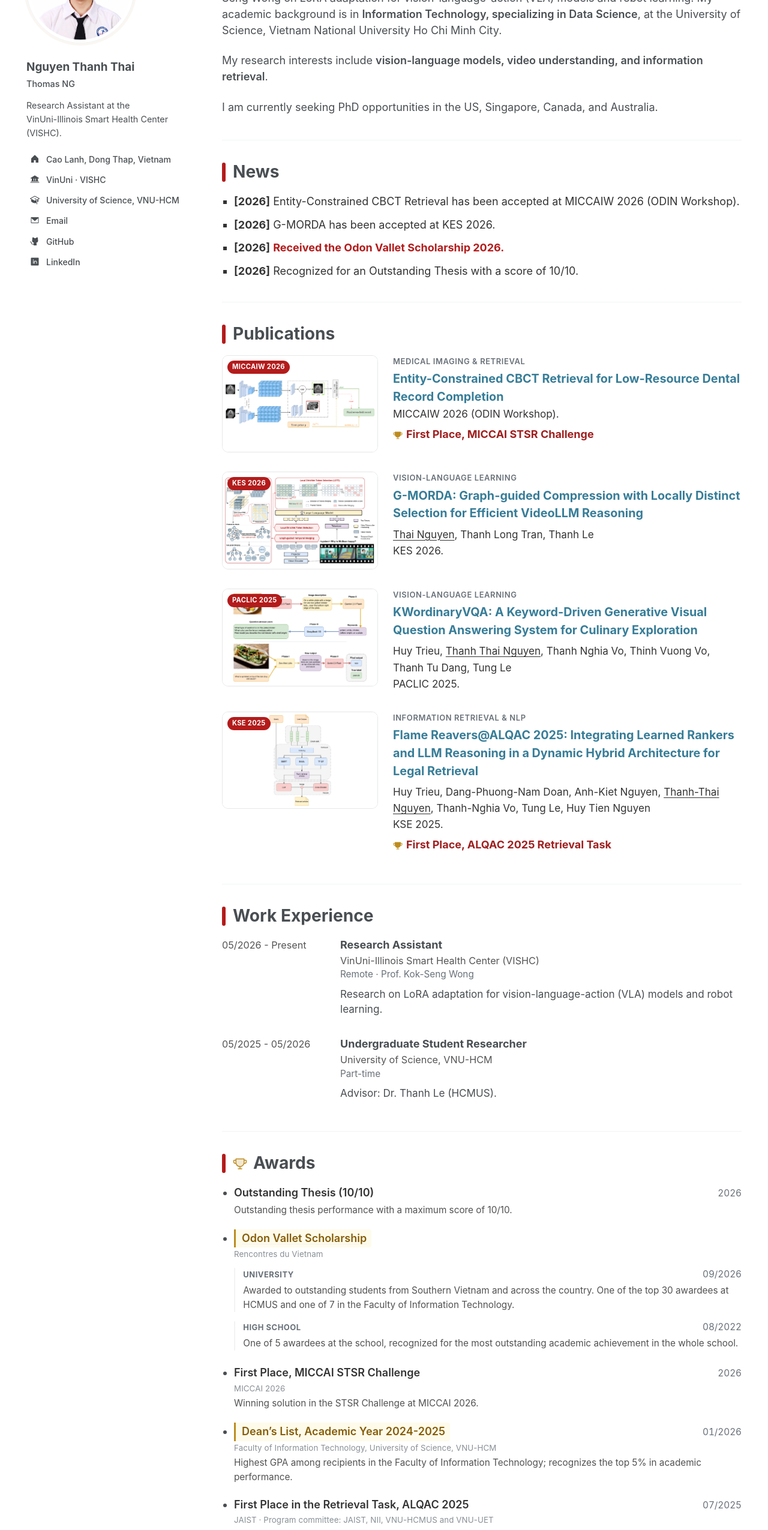
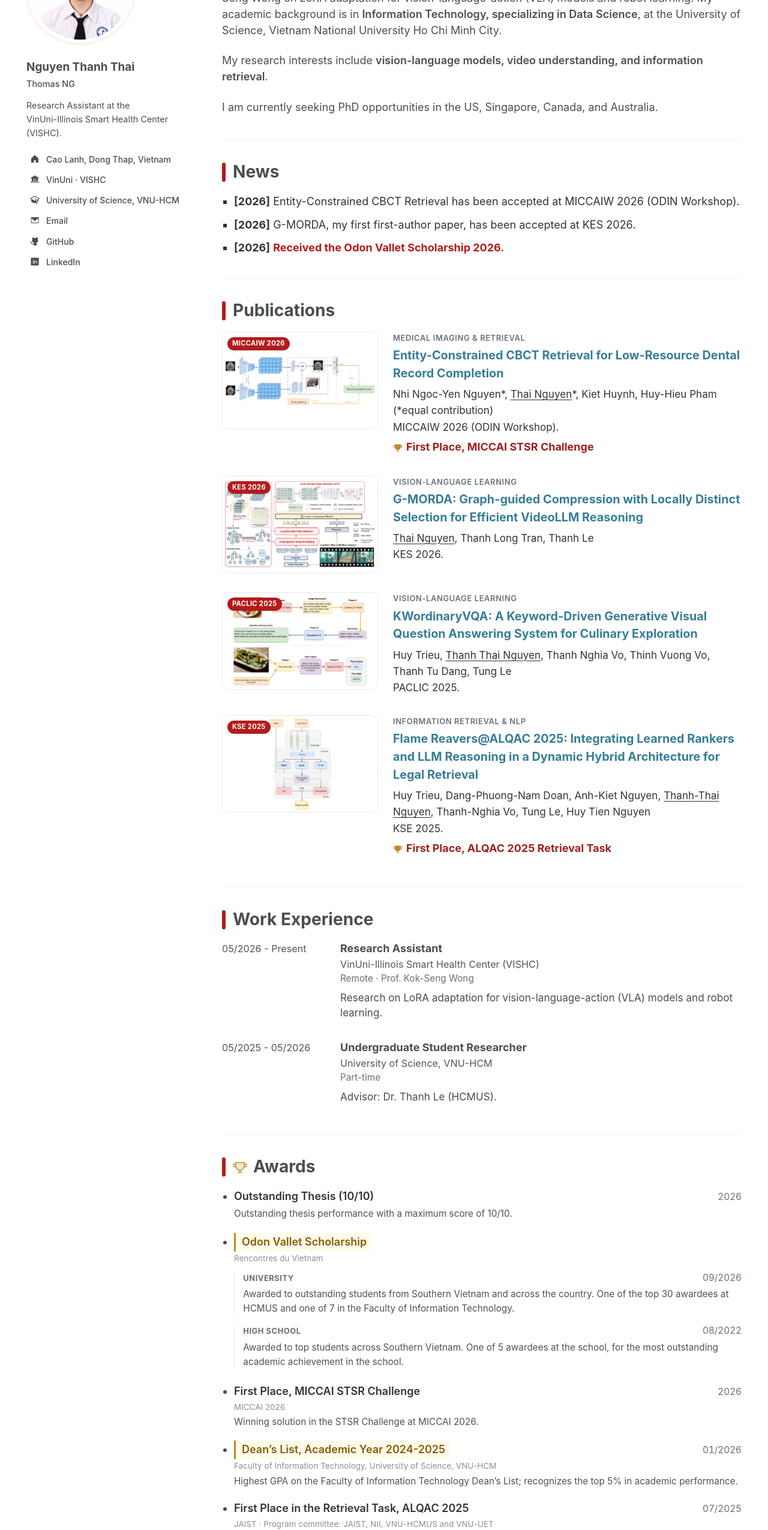
Before and after one commit to Banhmikepthit0105/Banhmikepthit0105.github.io, a React (Vite) app: page / in a window 1280 px wide. Shown: the part 234-2784 px from the top of the page at 60% size. Built offline with nearby package versions, Linux system fonts and the light colour scheme.

Commit message:
Update content.js

```diff
--- a/src/content.js
+++ b/src/content.js
@@ -2,13 +2,12 @@
 export const profile = {
   news: [
     { date: '2026', text: 'Entity-Constrained CBCT Retrieval has been accepted at MICCAIW 2026 (ODIN Workshop).' },
-    { date: '2026', text: 'G-MORDA has been accepted at KES 2026.' },
+    { date: '2026', text: 'G-MORDA, my first first-author paper, has been accepted at KES 2026.' },
     { date: '2026', text: 'Received the Odon Vallet Scholarship 2026.', highlight: true },
-    { date: '2026', text: 'Recognized for an Outstanding Thesis with a score of 10/10.' },
   ],
   // Title links open on hover/click; `image` is a real figure, `art` is the drawn fallback in PaperArt.jsx.
   publications: [
-    { topic: 'Medical Imaging & Retrieval', title: 'Entity-Constrained CBCT Retrieval for Low-Resource Dental Record Completion', authors: '', venue: 'MICCAIW 2026 (ODIN Workshop).', distinction: 'First Place, MICCAI STSR Challenge', badge: 'MICCAIW 2026', art: 'cbct', image: '/assets/papers/cbct-retrieval.png' },
+    { topic: 'Medical Imaging & Retrieval', title: 'Entity-Constrained CBCT Retrieval for Low-Resource Dental Record Completion', authors: 'Nhi Ngoc-Yen Nguyen*, Thai Nguyen*, Kiet Huynh, Huy-Hieu Pham (*equal contribution)', venue: 'MICCAIW 2026 (ODIN Workshop).', distinction: 'First Place, MICCAI STSR Challenge', badge: 'MICCAIW 2026', art: 'cbct', image: '/assets/papers/cbct-retrieval.png' },
     { topic: 'Vision-Language Learning', title: 'G-MORDA: Graph-guided Compression with Locally Distinct Selection for Efficient VideoLLM Reasoning', url: 'https://github.com/Banhmikepthit0105/G-MORDA', authors: 'Thai Nguyen, Thanh Long Tran, Thanh Le', venue: 'KES 2026.', badge: 'KES 2026', art: 'gmorda', image: '/assets/papers/g-morda.png' },
     { topic: 'Vision-Language Learning', title: 'KWordinaryVQA: A Keyword-Driven Generative Visual Question Answering System for Culinary Exploration', url: 'https://aclanthology.org/2025.paclic-1.31/', authors: 'Huy Trieu, Thanh Thai Nguyen, Thanh Nghia Vo, Thinh Vuong Vo, Thanh Tu Dang, Tung Le', venue: 'PACLIC 2025.', badge: 'PACLIC 2025', art: 'kwordinaryvqa', image: '/assets/papers/kwordinaryvqa.png' },
     { topic: 'Information Retrieval & NLP', title: 'Flame Reavers@ALQAC 2025: Integrating Learned Rankers and LLM Reasoning in a Dynamic Hybrid Architecture for Legal Retrieval', url: 'https://kse2025.kse-conferences.org/wp-content/uploads/sites/10/2025/10/kse-2025-proceedings.pdf', authors: 'Huy Trieu, Dang-Phuong-Nam Doan, Anh-Kiet Nguyen, Thanh-Thai Nguyen, Thanh-Nghia Vo, Tung Le, Huy Tien Nguyen', venue: 'KSE 2025.', distinction: 'First Place, ALQAC 2025 Retrieval Task', badge: 'KSE 2025', art: 'flamereavers', image: '/assets/papers/flame-reavers.png' },
@@ -19,7 +18,7 @@ export const profile = {
   ],
   education: [
     { period: '10/2022 - 10/2026', institution: 'University of Science, VNU-HCM', degree: 'Bachelor’s degree in Information Technology', details: ['GPA 9.06/10 (3.81/4.0).', 'Top 5% of the Faculty of Information Technology by GPA.', 'Dean’s List for Academic Year 2024-2025, with the highest GPA on the list.', 'Odon Vallet Scholarship 2026.'] },
-    { period: '2019 - 2022', institution: 'Nguyen Quang Dieu High School for the Gifted', degree: 'High School Diploma · Chemistry', details: ['Traditional Flag for Academic Excellence - sole recipient.', 'Third Prize, Vietnam National Chemistry Olympiad.'] },
+    { period: '2019 - 2022', institution: 'Nguyen Quang Dieu High School for the Gifted', degree: 'High School Diploma · Chemistry', details: ['Traditional Flag for Academic Excellence, the only student in the school to receive it.', 'Third Prize, Vietnam National Chemistry Olympiad.'] },
   ],
   // Project titles link to their public repositories.
   projects: [
@@ -38,14 +37,14 @@ export const profile = {
     { title: 'Odon Vallet Scholarship', featured: true, issuer: 'Rencontres du Vietnam', url: 'https://www.fondationvallet.org/bourses/vietnam/', description: 'Awarded twice, at two stages of study.',
       rounds: [
         { date: '09/2026', stage: 'University', description: 'Awarded to outstanding students from Southern Vietnam and across the country. One of the top 30 awardees at HCMUS and one of 7 in the Faculty of Information Technology.' },
-        { date: '08/2022', stage: 'High school', description: 'One of 5 awardees at the school, recognized for the most outstanding academic achievement in the whole school.' },
+        { date: '08/2022', stage: 'High school', description: 'Awarded to top students across Southern Vietnam. One of 5 awardees at the school, for the most outstanding academic achievement in the school.' },
       ] },
     { date: '2026', title: 'First Place, MICCAI STSR Challenge', issuer: 'MICCAI 2026', description: 'Winning solution in the STSR Challenge at MICCAI 2026.' },
-    { date: '01/2026', title: 'Dean’s List, Academic Year 2024-2025', featured: true, issuer: 'Faculty of Information Technology, University of Science, VNU-HCM', description: 'Highest GPA among recipients in the Faculty of Information Technology; recognizes the top 5% in academic performance.' },
+    { date: '01/2026', title: 'Dean’s List, Academic Year 2024-2025', featured: true, issuer: 'Faculty of Information Technology, University of Science, VNU-HCM', description: 'Highest GPA on the Faculty of Information Technology Dean’s List; recognizes the top 5% in academic performance.' },
     { date: '07/2025', title: 'First Place in the Retrieval Task, ALQAC 2025', issuer: 'JAIST · Program committee: JAIST, NII, VNU-HCMUS and VNU-UET', description: 'Winning legal-document retrieval system at the Automated Legal Question Answering Competition.' },
     { date: '05/2025', title: 'Academic Excellence Scholarship (Winter 2024 & Spring 2025)', issuer: 'University of Science, VNU-HCM', description: 'Awarded for a top-20 GPA in the academic year.' },
     { date: '05/2022', title: 'Third Prize, Vietnam National Olympiad', issuer: 'Vietnam Ministry of Education and Training', description: 'National-level recognition in Chemistry for high-school students.' },
-    { date: '04/2022', title: 'Traditional Flag for Academic Excellence', issuer: 'Nguyen Quang Dieu High School for the Gifted', description: 'Traditional Flag awarded to the sole recipient for outstanding academic performance and dedication.' },
+    { date: '04/2022', title: 'Traditional Flag for Academic Excellence', issuer: 'Nguyen Quang Dieu High School for the Gifted', description: 'Awarded to only one student in the school, for outstanding academic performance and dedication.' },
     { date: '01/2022', title: 'First Prize, Provincial Excellent Student Contest', issuer: 'Dong Thap Department of Education and Training', description: 'Valedictorian in the provincial Chemistry competition.' },
     { date: '08/2021', title: 'Silver Medal, Southern Olympiad', issuer: 'Organizing Board of the Southern Chemistry Olympiad', description: 'Recognizes achievement in the regional Chemistry Olympiad.' },
     { date: '04/2021', title: 'Silver Medal, 30/4 Traditional Olympiad', issuer: 'HCMC Department of Education and Training', description: 'Chemistry distinction at the inter-school academic competition for high-school students.' },
```
